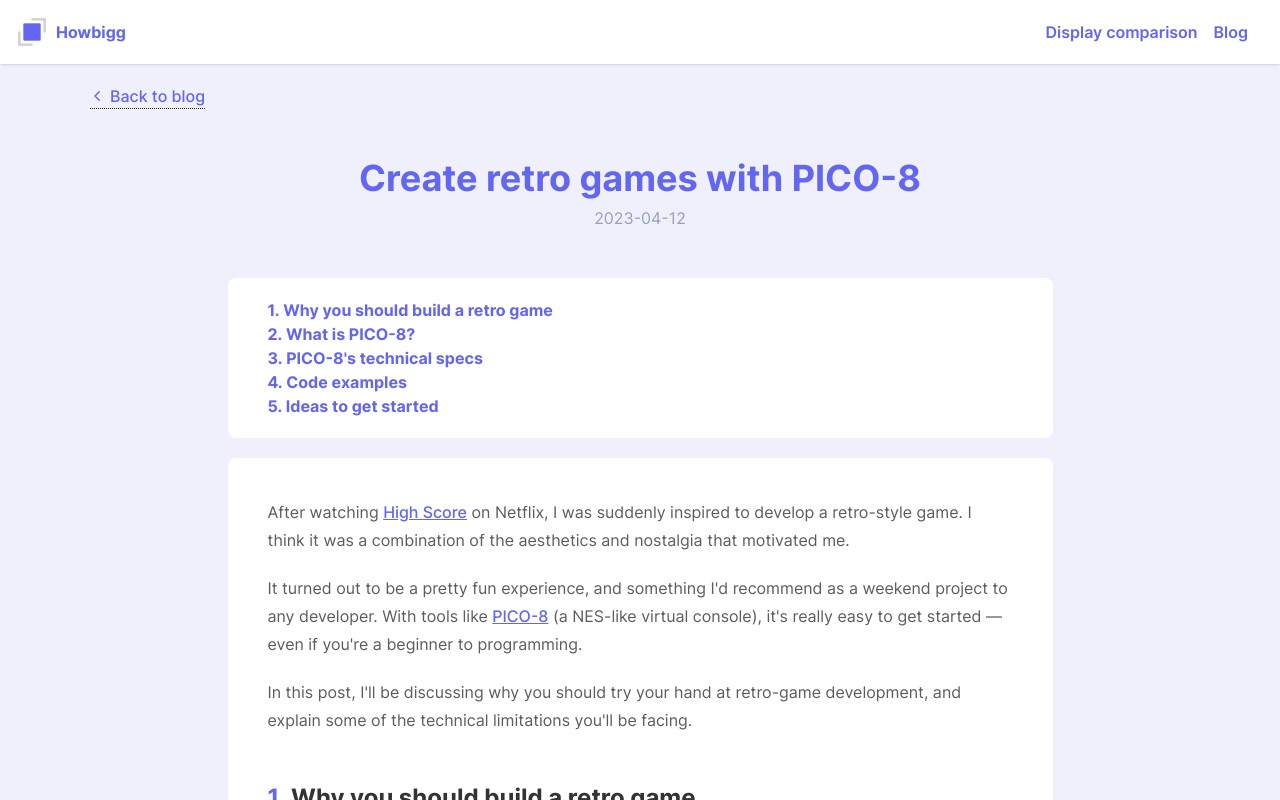
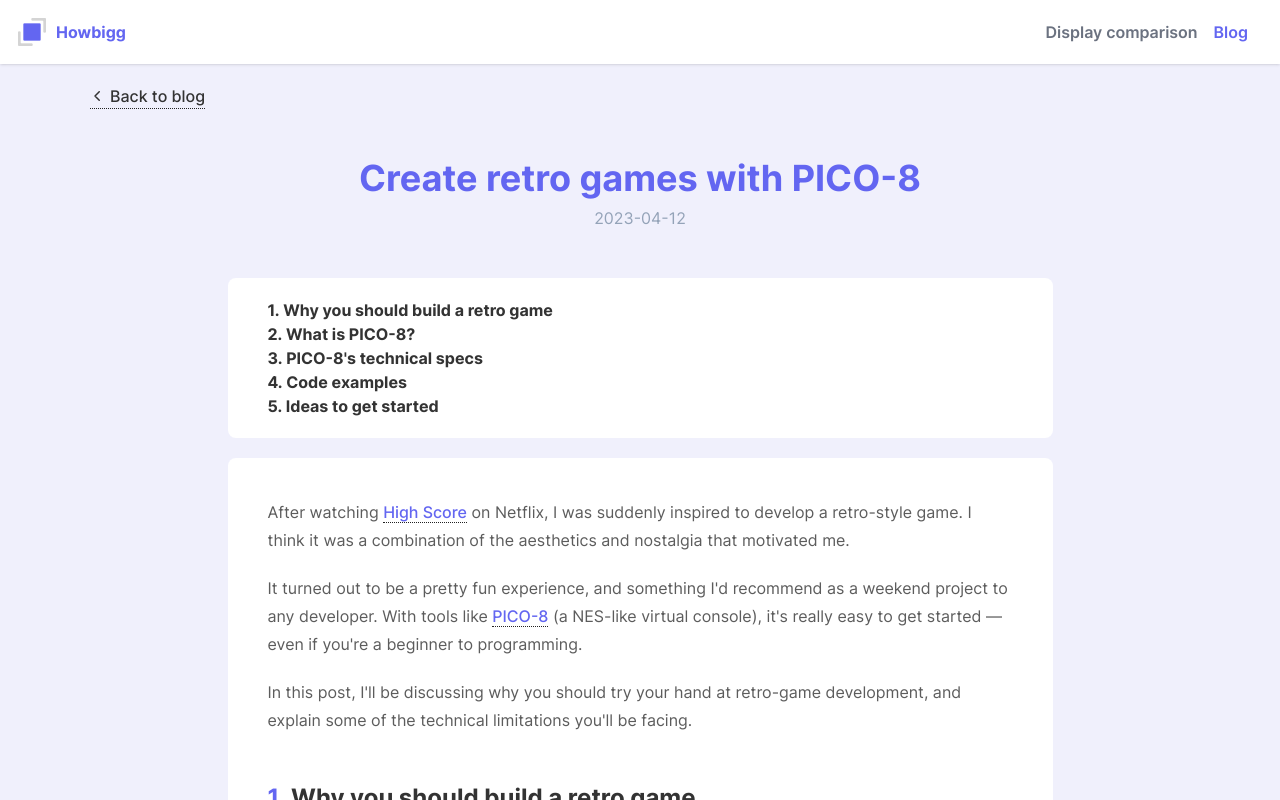
Before and after one commit to jacekobst1/howbigg, a Next.js app: page /blog/retro-with-pico8 in a window 1280 px wide. Shown: the top 800 px of the page. Built offline with nearby package versions, Linux system fonts and the light colour scheme.

Commit message:
Style the links

```diff
--- a/src/app/blog/[slug]/components/MyReactMarkdown.tsx
+++ b/src/app/blog/[slug]/components/MyReactMarkdown.tsx
@@ -4,6 +4,7 @@
 import { generateIdFromText } from "@/app/blog/[slug]/utils/anchorGenerator";
 import ReactMarkdown from "react-markdown";
 import { Post } from "@/app/blog/types/Post";
+import UnderlineLink from "@/components/links/UnderlineLink";
 
 interface MyReactMarkdownProps {
   post: Post;
@@ -25,6 +26,9 @@
             {children}
           </mark>
         ),
+        a: ({ children, ...props }) => (
+          <UnderlineLink href={props.href ?? ""}>{children}</UnderlineLink>
+        ),
       }}
     >
       {post.content}
--- a/src/app/blog/[slug]/style.css
+++ b/src/app/blog/[slug]/style.css
@@ -40,8 +40,10 @@
     border-radius: 5px;
 }
 
-a {
+article a {
     color: var(--color-primary-500) !important;
+    text-decoration: none !important;
+    line-height: normal !important;
 }
 
 /*h2 {*/
```
